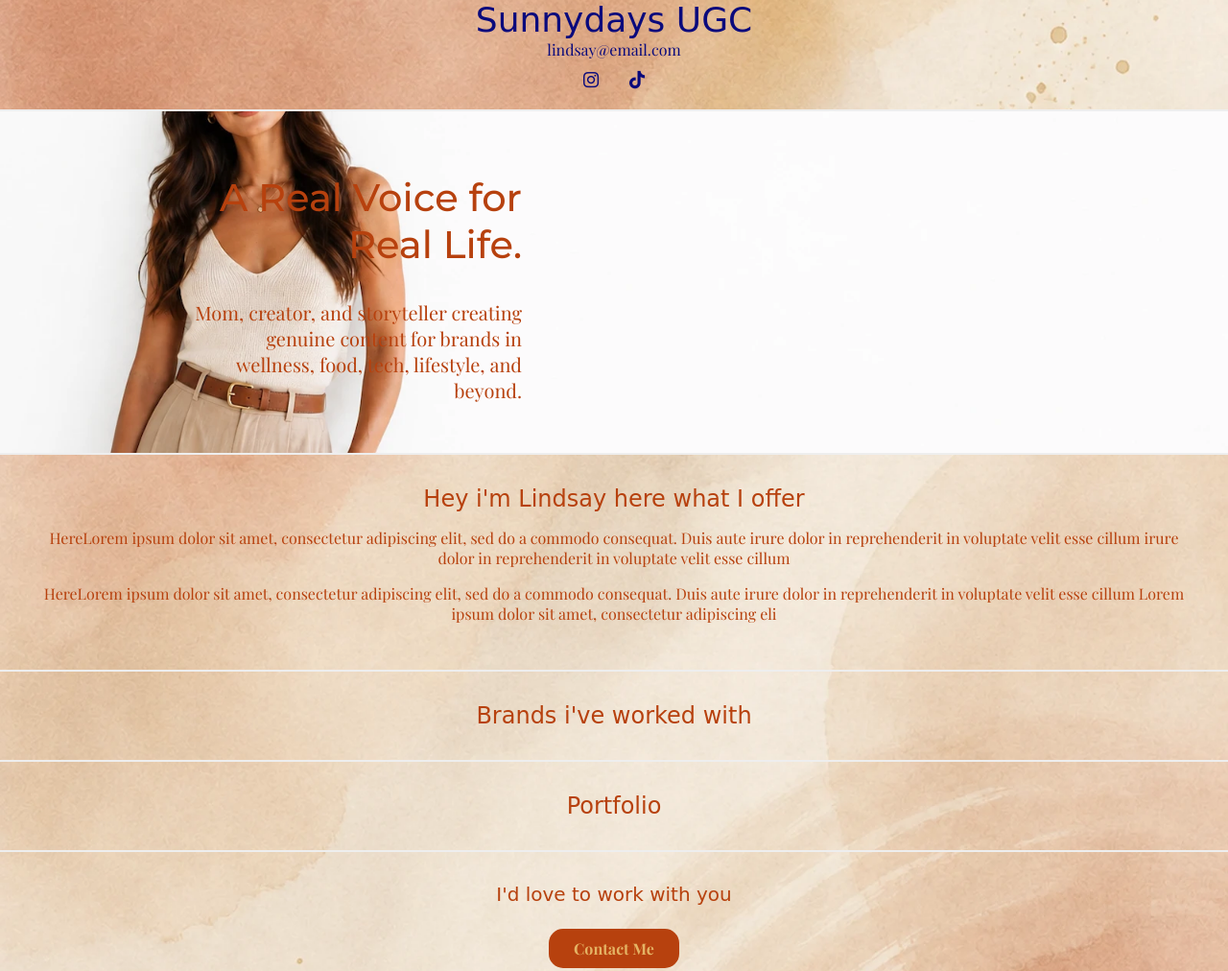
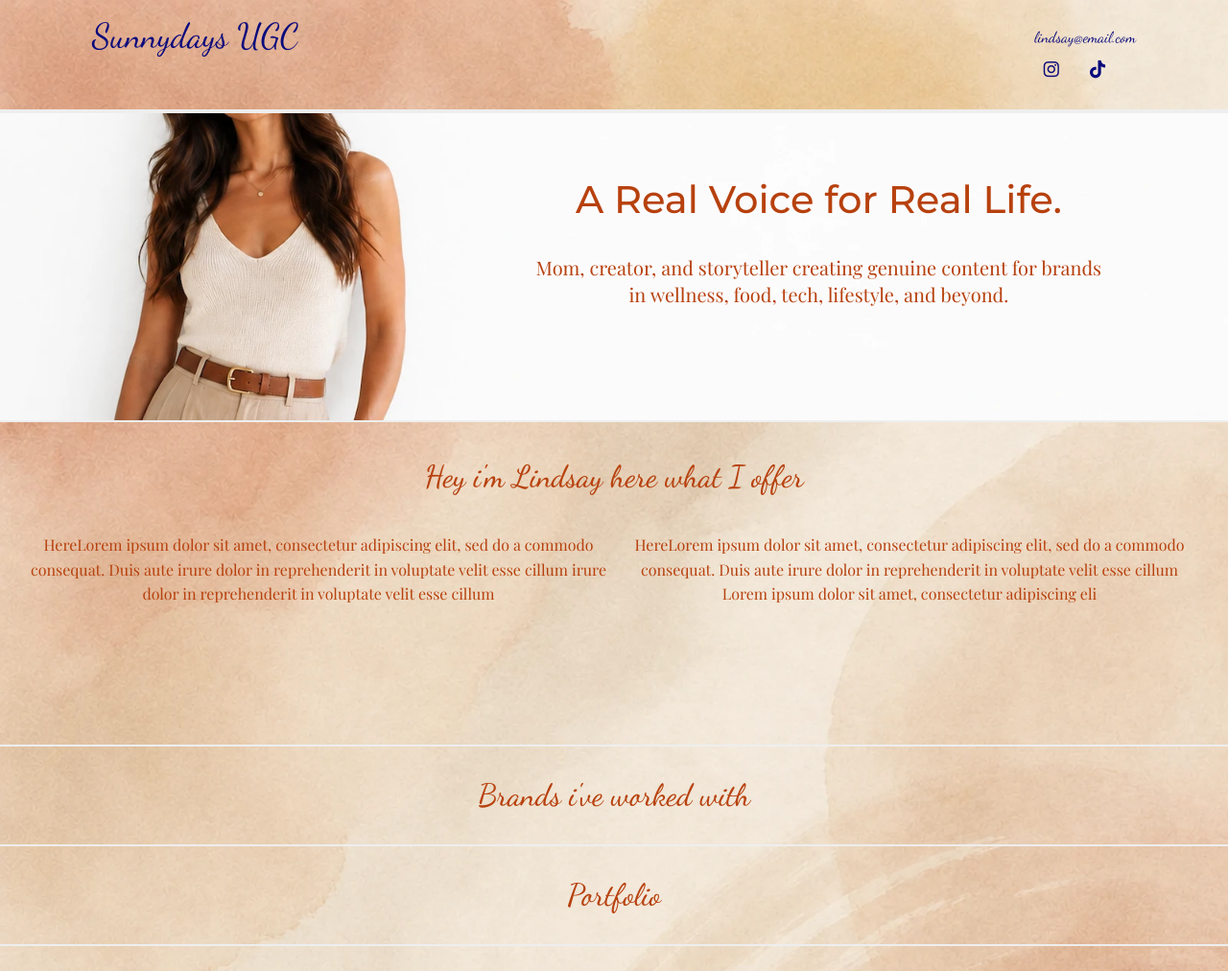
Before and after one commit to tslmusic2/sunnydays-ugc-main, a plain HTML site: page public/index.html in a window 1280 px wide. Shown: the top 1012 px of the page at 96% size. Drawn offline with nearby package versions, Linux system fonts and the light colour scheme; a web font is replaced by a local one.

Commit message:
adjusted the nav bar background images.  worked on some layout for contacts page and form on it.  went with <hr/> tags rather than border bottoms to fill page width. updated some html classes in order to modify their css properly

```diff
--- a/public/index.html
+++ b/public/index.html
@@ -9,7 +9,7 @@
 
             <link rel="preconnect" href="https://fonts.googleapis.com">
             <link rel="preconnect" href="https://fonts.gstatic.com" crossorigin>
-            <link href="https://fonts.googleapis.com/css2?family=Montserrat:wght@400..900&family=Playfair+Display:wght@400..900&display=swap" rel="stylesheet">
+            <link href="https://fonts.googleapis.com/css2?family=Dancing+Script:wght@400..700&family=Montserrat:ital,wght@0,100..900;1,100..900&family=Playfair+Display:ital,wght@0,400..900;1,400..900&display=swap" rel="stylesheet">
 
             <title>Sunnydays UGC</title>
       </head>
@@ -22,13 +22,13 @@
 
                   <header>
 
-                              <nav class="nav-bar">
+                              <nav class="nav-bar nav-bar-home">
 
                                     <ul class="list nav-list-links">
                                           <li class="nav-list-mains">
                                                       <a class="logo link nav-link-home" href="index.html">Sunnydays UGC</a>
                                           </li>
-                                          <li class="nav-list-mains">
+                                          <li class="list nav-list-mains nav-contact">
                                                       <a class="link nav-link-contact" href="contact.html">lindsay@email.com</a>
                                           </li>
                                     </ul>
@@ -54,6 +54,7 @@
 
                   </header>
 
+                  <hr />
 
                   <section class="hero-section">
 
@@ -65,15 +66,17 @@
 
                   </section>
 
+                  <hr />
 
                   <section class="about-section">
 <!--This section may be a <ul> instead of 2 paragraphs -->
-                              <h2>Hey i'm Lindsay here what I offer</h2>
-                              <p>HereLorem ipsum dolor sit amet, consectetur adipiscing elit, sed do a commodo consequat. Duis aute irure dolor in reprehenderit in voluptate velit esse cillum  irure dolor in reprehenderit in voluptate velit esse cillum </p>
-                              <p>HereLorem ipsum dolor sit amet, consectetur adipiscing elit, sed do a commodo consequat. Duis aute irure dolor in reprehenderit in voluptate velit esse cillum  Lorem ipsum dolor sit amet, consectetur adipiscing eli</p>
+                              <h2 class="about-section-h2">Hey i'm Lindsay here what I offer</h2>
+                              <p class="about-section-pl">HereLorem ipsum dolor sit amet, consectetur adipiscing elit, sed do a commodo consequat. Duis aute irure dolor in reprehenderit in voluptate velit esse cillum  irure dolor in reprehenderit in voluptate velit esse cillum </p>
+                              <p class="about-section-pr">HereLorem ipsum dolor sit amet, consectetur adipiscing elit, sed do a commodo consequat. Duis aute irure dolor in reprehenderit in voluptate velit esse cillum  Lorem ipsum dolor sit amet, consectetur adipiscing eli</p>
 
                   </section>
 
+                  <hr />
 
                   <section class="brands-section">
 
@@ -90,6 +93,7 @@
 
                   </section>
 
+                  <hr />
 
                   <section class="portfolio-section">
                               <h2>Portfolio</h2>
@@ -124,12 +128,13 @@
 
                   </section>
 
+                  <hr />
 
                   <footer>
 
                               <h2>I'd love to work with you</h2>
 
-                              <a class="link btn-footer-link href="contact.html">Contact Me</a>
+                              <a class="link btn btn-footer-link" href="contact.html">Contact Me</a>
 
                               <ul class="list footer-socials">
 
--- a/public/styles.css
+++ b/public/styles.css
@@ -34,9 +34,10 @@ body {
         background-position: center;
         background-size: cover;
 }
+
 .contact-body {
         background-image: url(../images/boho-sun-background-contacts.webp);
-        background-position: center;
+        background-position: bottom;
         background-size: cover;
         min-height: 100vh;
 }
@@ -58,25 +59,44 @@ img {
         font-weight: 400;
 }
 
+.nav-link-contact {
+        font-family: var(--font-dancing-script);
+}
+
 h1 {
        font-family: var(--font-motserrat);
        font-weight: 500;
        font-size: 2.5rem;
+       max-width: 50ch;
+       justify-self: center;
 }
 
 .hero-text {
         font-size: 1.25rem;
+        line-height: 1.4;
+        max-width: 50ch;
+        justify-self: center;
 }
 
 h2 {
         font-family: var(--font-dancing-script);
         font-weight: 500;
-        font-size: 1.5rem;
+        font-size: 2rem;
         margin: 0;
 }
 
 footer > h2 {
-        font-size: 1.25rem;
+        font-size: 1.5rem;
+}
+
+.about-section {
+        line-height: 1.6;
+}
+
+hr {
+        border-style: none;
+        border-bottom: 2px solid var(--off-white);
+        margin: 0;
 }
 
 /*   Links    */
@@ -115,7 +135,6 @@ footer > h2 {
 
 /*======LAYOUT======*/
 section {
-        border-bottom: 2px solid var(--off-white);
         padding: 2em;
 }
 
@@ -138,6 +157,17 @@ section {
         border-bottom: 2px solid var(--off-white);
 }
 
+.nav-bar-home {
+        background-image: url(../images/boho-background.webp);
+        background-position: top;
+        background-size: cover;
+}
+
+.nav-bar-contact {
+        background-image: url(../images/boho-sun-background-contacts.webp);
+        background-position: top;
+        background-size: cover;
+}
 
 
 .nav-list-socials,
@@ -150,6 +180,45 @@ section {
 }
 
 
+/*  Buttons  */
+
+
+.btn-contact-form {
+        align-self: center;
+        padding: .5em 3em;
+        border-radius: 5px;
+        font-size: inherit;
+}
+
+.btn {
+        display:inline-block;
+        border: 2px solid var(--clay);
+        margin: 1.5em;
+        background-color: var(--clay);
+        color: var(--yellow);
+        font-weight: 700;
+}
+
+.btn-footer-link {
+        padding: .5em 1.5em;
+        border-radius: 15px;
+}
+
+.btn:hover,
+.btn:focus {
+        border: 2px solid var(--blue);
+        color: var(--blue);
+        cursor: pointer;
+}
+
+/*  Contact Form  */
+.contact-form {
+        display: flex;
+        flex-direction: column;
+        gap: .25em;
+        text-align: left;
+}
+
 
 
 /*  Footer Layout  */
@@ -158,53 +227,101 @@ footer {
         padding: 2em;
 }
 
-.btn-footer-link {
-        display:inline-block;
-        border: 2px solid var(--clay);
-        border-radius: 15px;
-        padding: .5em 1.5em;
-        margin: 1.5em;
-        background-color: var(--clay);
-        color: var(--yellow);
-        font-weight: 700;
-}
-
-.btn-footer-link:hover,
-.btn-footer-link:focus {
-        border: 2px solid var(--blue);
-        cursor: pointer;
-}
-
-
-
-
-
 
 /*======MEDIA QUERIES======*/
 
 
 @media (min-width: 32em) {
+
+        body {
+                text-align: none;
+        }
+
         .hero-img {
                 display: none;
         }
+
         .hero-section {
                 background-image: url("../images/Placeholder-hero-image-desktop.webp");
                 background-position: top;
                 background-size: cover;
-                display: flex;
+                display: grid;
+                grid-template-columns: 1fr 2fr;
+                min-height: 20em;
         }
 
         .hero-section-text-container {
-                text-align: right;
-                margin-left: 10em;
-                max-width: 26em;
-                align-self: flex-end;
+                grid-column: 2 / 3;
         }
 }
 
 @media (min-width: 37em) {
+
+        .nav-bar {
+                padding: 1em 4em;
+                display: flex;
+                flex-direction: column;
+        }
+
+        .nav-list-links {
+                display: flex;
+                flex-direction: row;
+                justify-content: space-between;
+                align-items: center;
+        }
+
+        .nav-list-socials {
+                align-self: end;
+                justify-self: center;
+                margin: 0 2em 0 0;
+        }
+        /*.nav-bar,
+        .nav-list-links,
+        .nav-list-socials {
+                display: flex;
+                flex-direction: row;
+                justify-content: space-between;
+                align-items: center;
+                gap: 3em;
+        }   */
+
+        .nav-contact {
+                margin-left: auto;
+        }
+
         .hero-section {
                 background-position: center;
 
         }
+
+        .about-section {
+                display: grid;
+                grid-template-columns: 1fr 1fr;
+                grid-template-rows: 1fr 4fr;
+                gap: 1em;
+                max-width: 82em;
+                margin: 0 auto;
+        }
+
+        .about-section-h2 {
+                grid-column: 1 / 3;
+        }
+
+        .about-section-pl {
+                grid-column: 1 / 2;
+                grid-row: 2 / 3;
+        }
+
+        .about-section-pr {
+                grid-column: 2 / 3;
+                grid-row: 2 / 3;
+        }
 }
+
+
+@media (min-width: 62em) {
+
+        .nav-bar {
+                padding: 1em 6em;
+        }
+}
```
Also changed, not shown: public/contact.html (+3 -3 lines).
